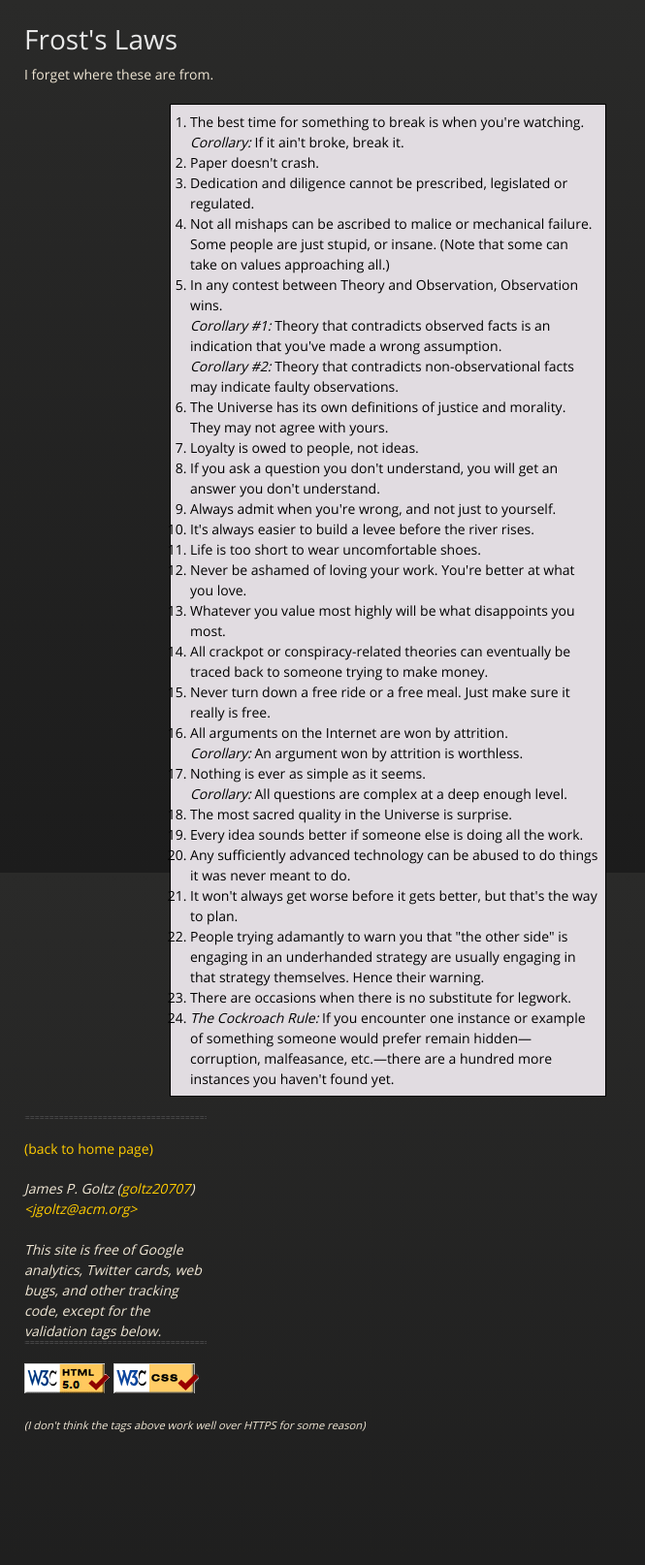
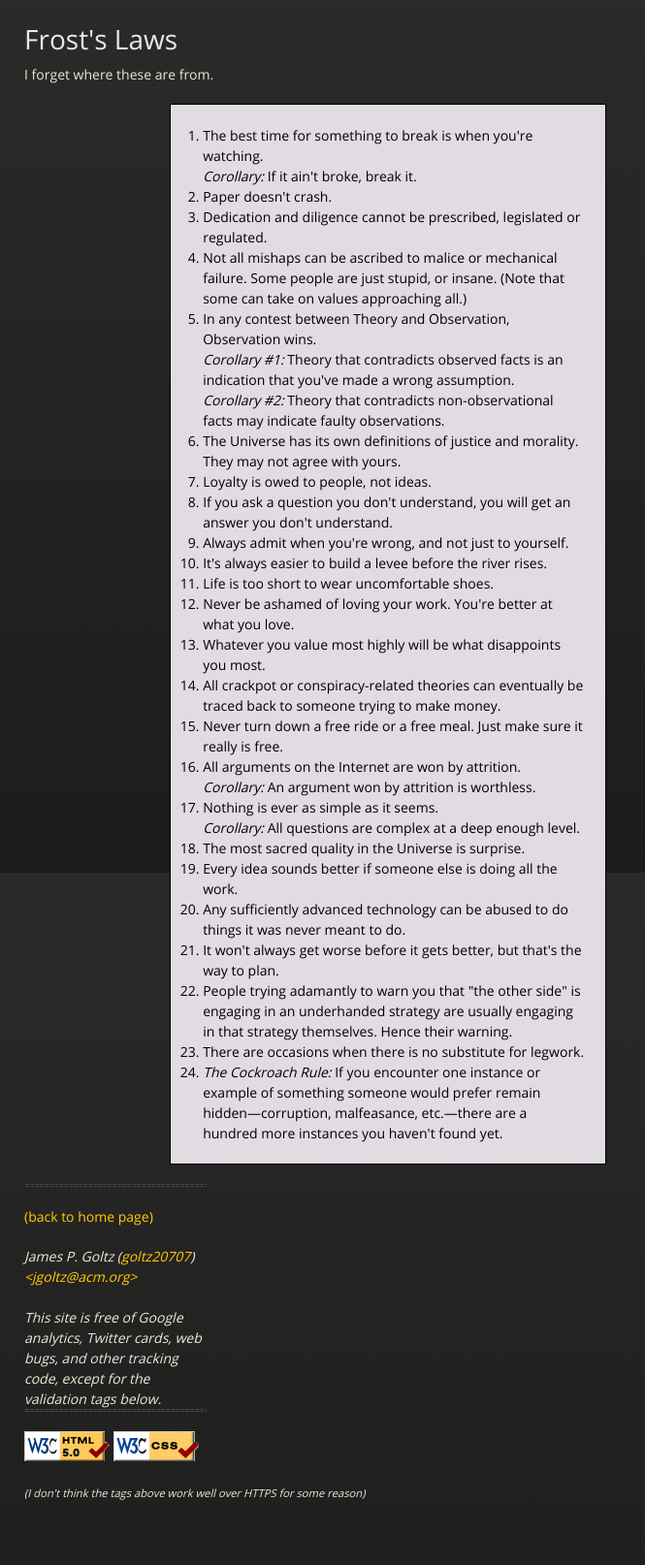
Before and after one commit to goltz20707/goltz20707.github.io, a Jekyll site: the page built from laws.html, in a window 1280 px wide. Shown: the whole page at 97% size, without its empty margins (0-665 px from the left). Built offline with Jekyll 4.4.1, drawn with Linux system fonts in a browser that asks for light colours; before the commit the page ends 1544 px from its top, so only the background shows below that.

Commit message:
Greater padding to allow double-digit list numbers to show properly.

```diff
--- a/css/default.css
+++ b/css/default.css
@@ -24,7 +24,7 @@ ol.note {
   background-color: rgb(225,220,225);
   margin-left: 20%;
   margin-right: 20%;
-  padding: 0.5em;
+  padding: 1.5em;
   border-style: solid;
   border-width: thin;
   border-color: black;
```
